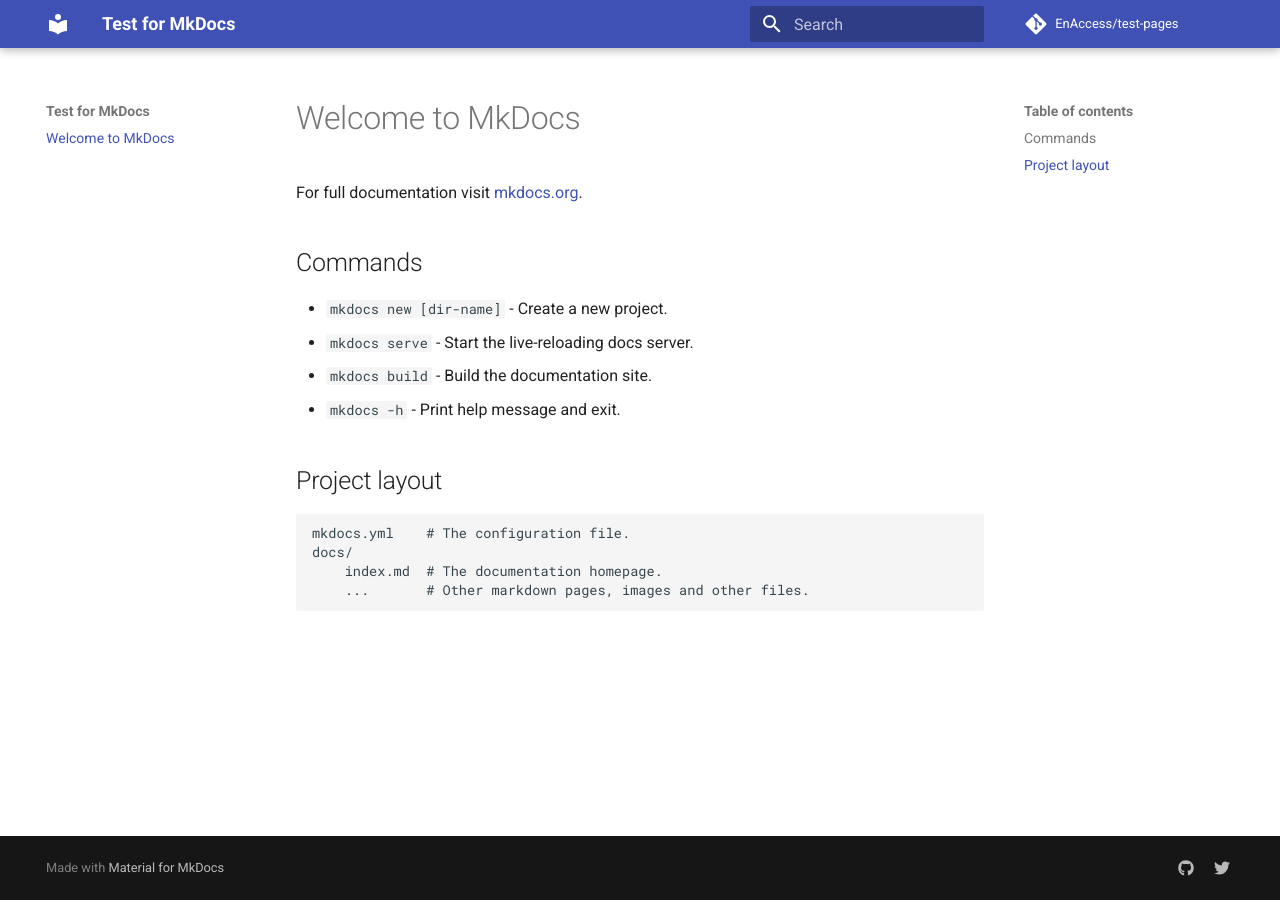
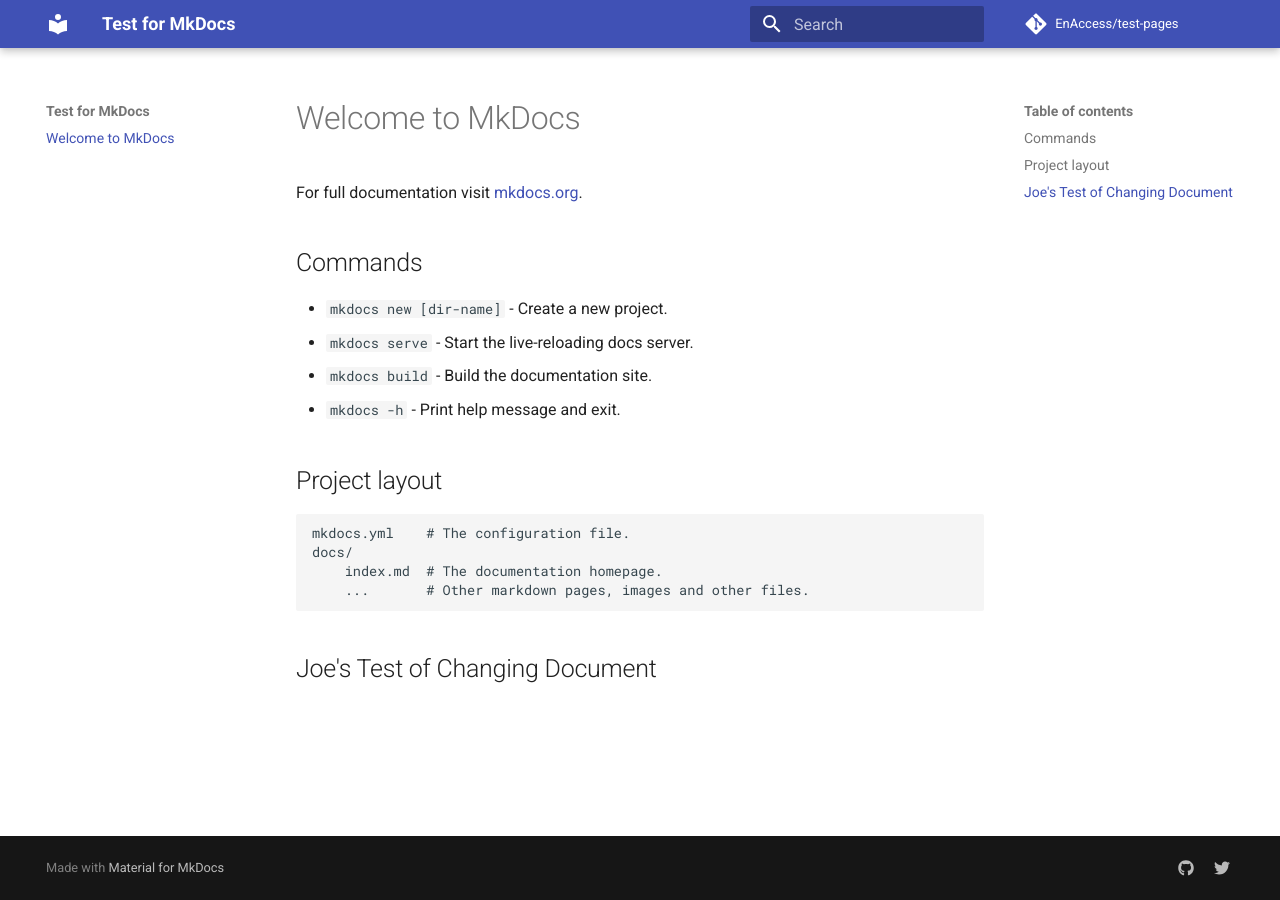
Before and after one commit to EnAccess/test-pages, an MkDocs documentation site: the page built from docs/index.md, in a window 1280 px wide. Built offline with MkDocs 1.6.1 and Material for MkDocs 9.7.7, drawn with Linux system fonts in a browser that asks for light colours; comment, search, counter and statistics services are not loaded.

Commit message:
Joe's test of changing document
This is to test the docoment

```diff
--- a/docs/index.md
+++ b/docs/index.md
@@ -15,3 +15,5 @@ For full documentation visit [mkdocs.org](https://www.mkdocs.org).
     docs/
         index.md  # The documentation homepage.
         ...       # Other markdown pages, images and other files.
+
+## Joe's Test of Changing Document
```
